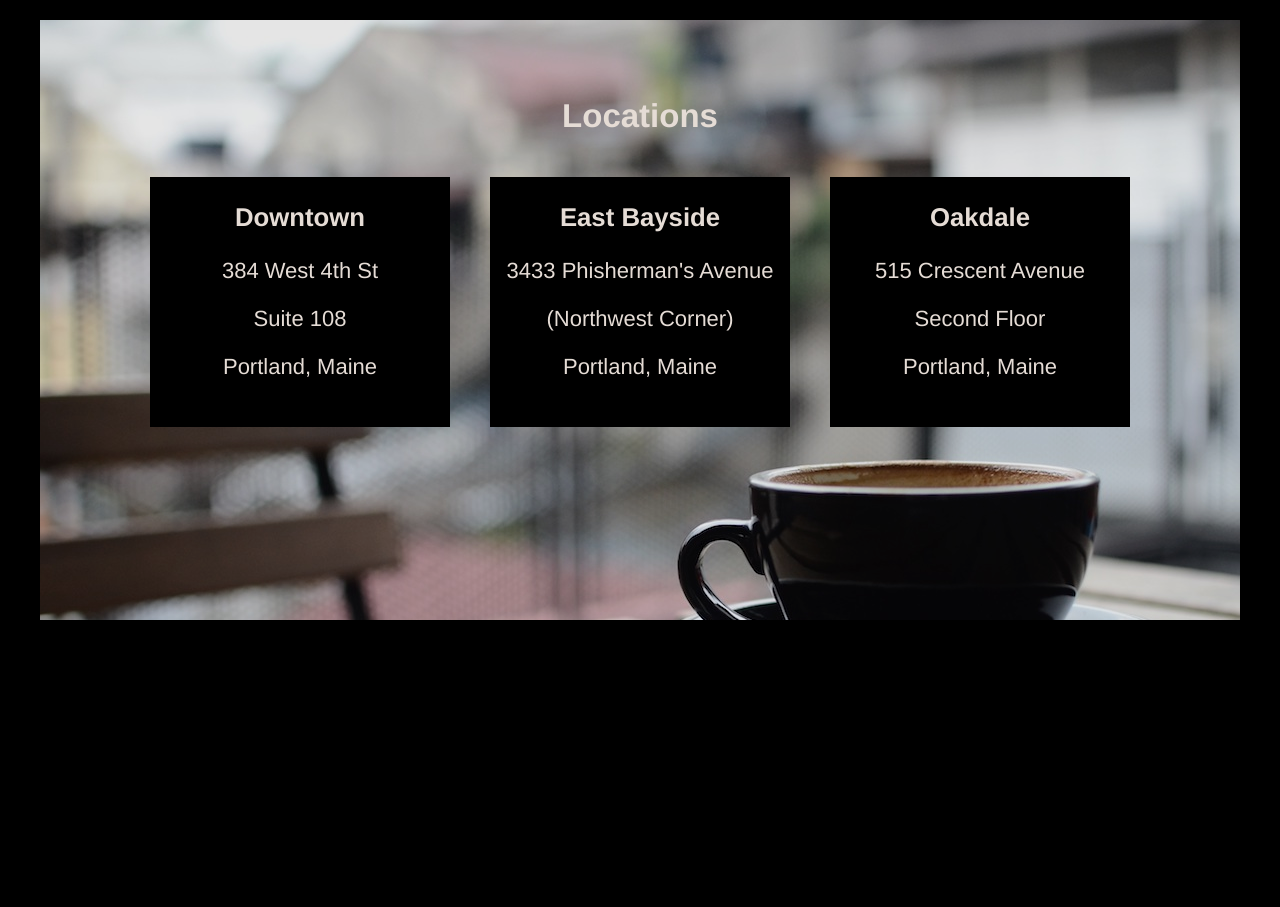
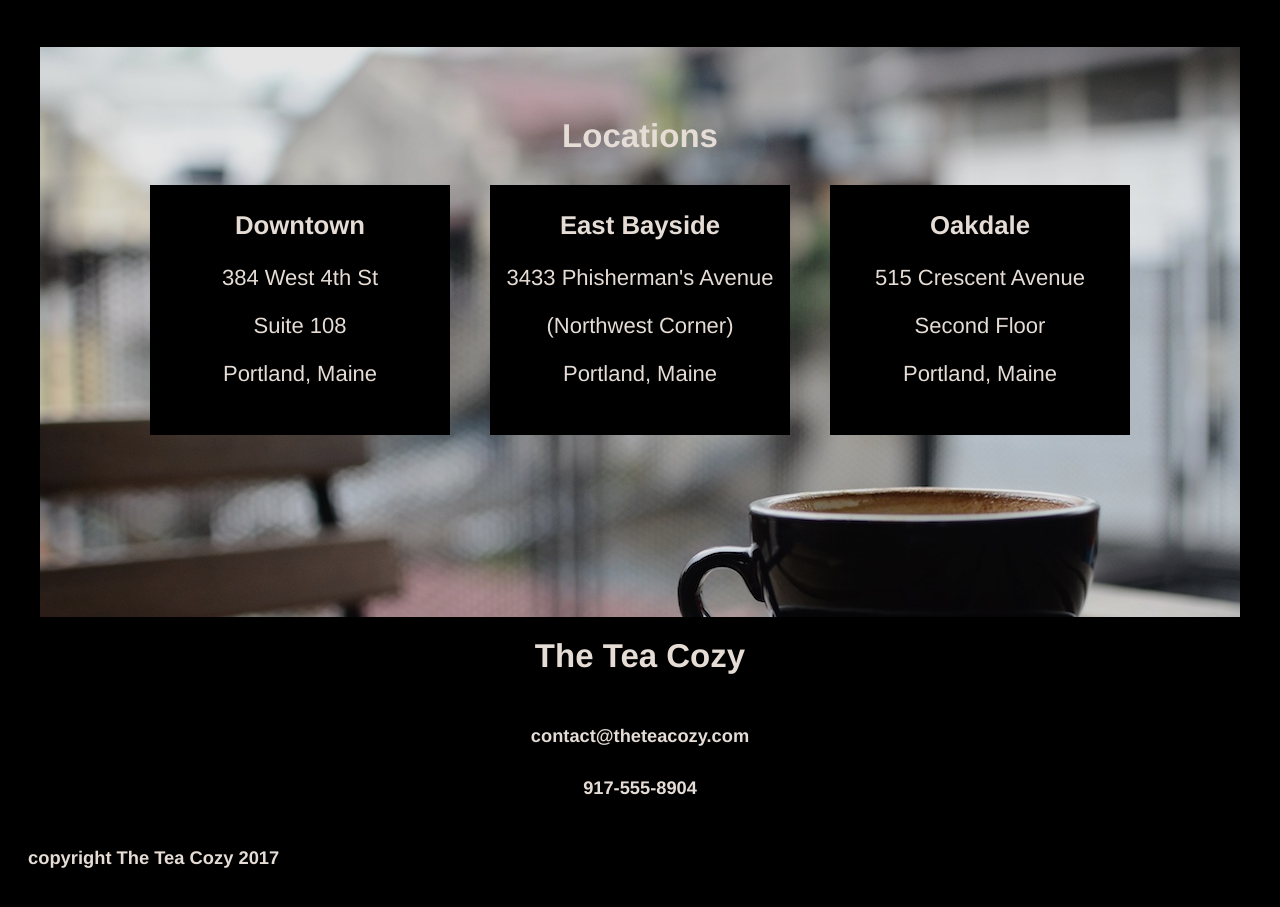
Before and after one commit to cohn17/TeaCozy, a plain HTML site: page index.html in a window 1280 px wide. Shown: the part 1489-2396 px from the top of the page. Before the commit the page ends 2109 px from the top, so only its background shows below. Drawn offline with Linux system fonts and the light colour scheme.

Commit message:
Final project

```diff
--- a/resources/css/style.css
+++ b/resources/css/style.css
@@ -10,8 +10,12 @@ body {
   align-items: center;
 }
 
+h2 {
+  margin: 10px auto;
+}
+
 h4 {
-  margin-top: 0;
+  margin: 10px auto;
 }
 
 navbar {
@@ -48,11 +52,9 @@ navbar .links a {
 
 main {
   width: 1200px;
-  position: absolute;
   display: flex;
   flex-flow: column nowrap;
   justify-content: center;
-  overflow: scroll;
 }
 
 main .mission {
@@ -62,6 +64,7 @@ main .mission {
   background-image: url("../media/img-mission-background.jpg");
   width: 1200px;
   height: 700px;
+  padding-top: 70px;
   margin: auto;
 }
 
@@ -87,12 +90,8 @@ main .featured .teas {
 }
 
 figure {
-  padding: 0 10px;
+  padding: 10px;
   margin: 0;
-}
-
-main .featured .teas img {
-  margin-bottom: 10px;
 }
 
 main .locations {
@@ -103,7 +102,7 @@ main .locations {
   background-repeat: no-repeat;
   width: 1200px;
   height: 500px;
-  padding: 50px 0 50px 0;
+  padding: 60px 0 10px 0;
   margin-top: 50px;
 }
 
@@ -118,29 +117,32 @@ main .locations .locboxes .locbox {
   width: 300px;
   height: 250px;
   opacity: 1;
-  margin: 15px 20px;
+  margin: 20px;
 }
 
 footer {
-  position: absolute;
-  bottom: 0;
   display: block;
   text-align: center;
   width: 100%;
   height: 200px;
-  z-index: 1;
 }
 
 footer a {
   text-decoration: none;
-
-}
-
-footer a:visited {
   color: seashell;
 }
 
+footer h2 {
+  margin-top: 20px;
+  margin-bottom: 50px;
+}
+
 copyright {
-  text-align: left;
-  margin-left: 20px;
+  display: block;
+  width: 100%;
+  text-align: left !important;
+  padding-left: 20px;
+  font-size: smaller;
+  font-weight: bold;
+  margin: 30px auto;
 }
```
Also changed, not shown: index.html (+0 -1 lines).
